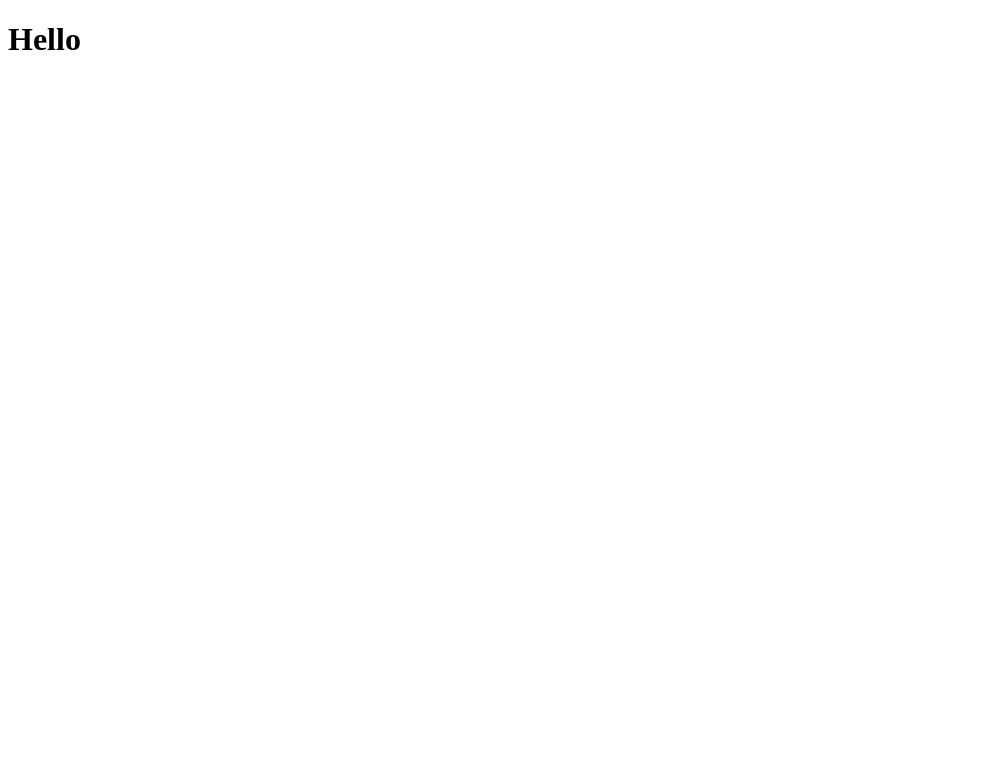
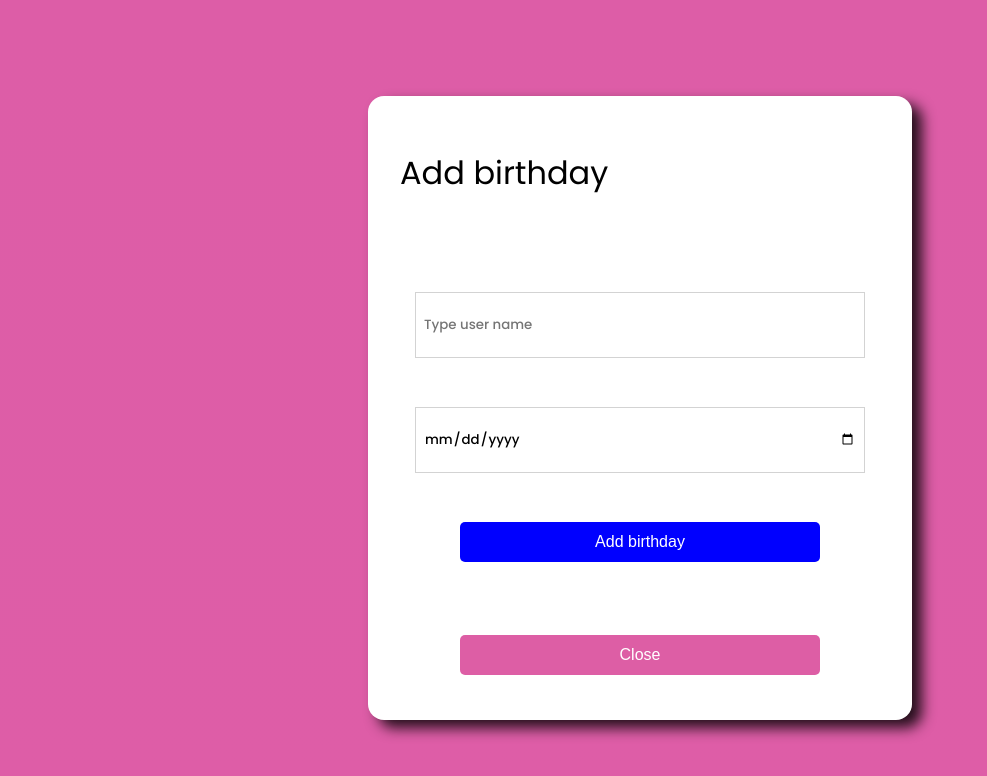
Before and after one commit to justinnotoma/Birthday-Reminder, a React (Vite) app: page / in a window 1280 px wide. Shown: the top 776 px of the page, without its empty margins (0-987 px from the left). Built offline with nearby package versions, Linux system fonts and the light colour scheme.

Commit message:
Website layout completed

```diff
--- a/src/App.css
+++ b/src/App.css
@@ -0,0 +1,155 @@
+@import url('https://fonts.googleapis.com/css2?family=DM+Sans:opsz@9..40&family=Montserrat:ital,wght@0,100..900;1,100..900&family=Nunito:wght@500&family=Poppins:wght@400;500;700&display=swap');
+
+:root {
+  --font-400: "Poppins", sans-serif;
+  --font-500: "Nunito", sans-serif;
+  --font-700: "Poppins", sans-serif;
+}
+
+body {
+  display: flex;
+  justify-content: center;
+  align-items: center;
+
+  width: auto;
+  height: 100vh;
+
+  background-image: -webkit-linear-gradient(#dd5da7, #de5da7);
+}
+
+/* Styling for "wrapper-reminder" and "wrapper-add-user" */
+.wrapper-reminder,
+.wrapper-add-user {
+  display: flex;
+  flex-direction: column;
+  gap: 3rem;
+
+  background-color: white;
+  border-radius: 1rem;
+
+  box-shadow: 10px 8px 14px 0px rgba(0,0,0,0.84);
+  -webkit-box-shadow: 10px 8px 14px 0px rgba(0,0,0,0.84);
+  -moz-box-shadow: 10px 8px 14px 0px rgba(0,0,0,0.84);
+
+  /* Styling for "clear-btn" */
+  .clear-btn {
+    align-self: center;
+
+    width: 75%;
+    height: 2.5rem;
+
+    font-size: 1rem;
+
+    border: none;
+    border-radius: 5px;
+
+    background-color: #dd5ea5;
+    color: white;
+
+    transition: all 0.5s;
+  }
+
+  .clear-btn:hover {
+    transform: scale(1.1);
+  }
+}
+
+/* Styling for "wrapper-reminder" */
+.wrapper-reminder {
+  width: 30rem;
+  height: fit-content;
+  min-height: 25rem;
+  max-height: 50rem;
+  padding: 2rem;
+
+  /* Styling for "user-card" */
+  .user-card {
+    display: flex;
+    gap: 1.5rem;
+    align-items: center;
+
+    width: 90%;
+    height: 15%;
+
+    /* Styling for "user-profile" */
+    .user-profile {
+      display: flex;
+      justify-content: center;
+      align-items: center;
+
+      width: 20%;
+      height: 5rem;
+
+      font-size: 3rem;
+
+      border: 1px solid black;
+      border-radius: 50%;
+    }
+
+    .user-info {
+      width: 50%;
+      height: 100%;
+
+      /* Styling for "header" */
+      .header {font-size: 1.5rem;}
+
+      /* Styling for "sub-header" */
+      .sub-header {
+        font-size: 0.8rem;
+        opacity: 0.5;
+      }
+    }
+  }
+}
+
+/* Styling for "wrapper-add-user */
+.wrapper-add-user {
+  width: 30rem;
+  height: 35rem;
+  padding: 2rem;
+
+  /* Styling for "wrapper-add-user" 'form' */
+  & form {
+    display: flex;
+    flex-direction: column;
+    justify-content: space-around;
+    align-items: center;
+
+    width: 100%;
+    height: 20rem;
+
+    /* Styling for "text-box" */
+    .text-box {
+      width: 90%;
+      height: 15%;
+      padding: 0.5rem;
+
+      color: black;
+      background-color: transparent;
+      border: 1px solid lightgray;
+    }
+
+    .text-box:focus-within {outline: none;}
+
+    /* Styling for "text-box" "clear-btn" */
+    .clear-btn {
+      background-color: blue;
+    }
+  }
+}
+
+/* Util classes */
+.font-400 {
+  font-family: var(--font-400);
+  font-weight: 400;
+}
+
+.font-500 {
+  font-family: var(--font-400);
+  font-weight: 500;
+}
+
+.font-700 {
+  font-family: var(--font-700);
+  font-weight: 700;
+}
--- a/src/App.jsx
+++ b/src/App.jsx
@@ -1,12 +1,14 @@
 import { useState } from 'react'
 import './App.css'
+import { WrapperReminder } from './components/WrapperReminder'
+import { WrapperAddUser } from './components/WrapperAddUser'
 
 function App() {
-  const [count, setCount] = useState(0)
 
   return (
     <>
-      <h1>Hello</h1>
+      {/* <WrapperReminder /> */}
+      <WrapperAddUser />
     </>
   )
 }
--- /dev/null
+++ b/src/components/WrapperAddUser.jsx
@@ -0,0 +1,17 @@
+import React from 'react'
+
+export const WrapperAddUser = () => {
+  return (
+    <div className='wrapper-add-user'>
+        <h1 className='font-400'>Add birthday</h1>
+
+        <form>
+            <input type="text" placeholder='Type user name' className='text-box font-500' id="" />
+            <input type="date" name="" className='text-box font-500' id="" />
+            <button type="submit" className='clear-btn'>Add birthday</button>
+        </form>
+
+        <button className='clear-btn'>Close</button>
+    </div>
+  )
+}
--- /dev/null
+++ b/src/components/WrapperReminder.jsx
@@ -0,0 +1,22 @@
+import React from 'react'
+
+export const WrapperReminder = () => {
+  return (
+    <div className='wrapper-reminder'>
+        <h1 className='font-400'>5 birthday today</h1>
+
+        <div className="user-card">
+            <div className="user-profile font-500">T</div>
+
+            <div className="user-info">
+                <strong className="header font-700">Test Name</strong>
+                <p className="sub-header font-400">29 years</p>
+            </div>
+        </div>
+
+        <button className="clear-btn font-500">Add Birthday</button>
+        <button className="clear-btn font-500">Clear All</button>
+
+    </div>
+  )
+}
```
